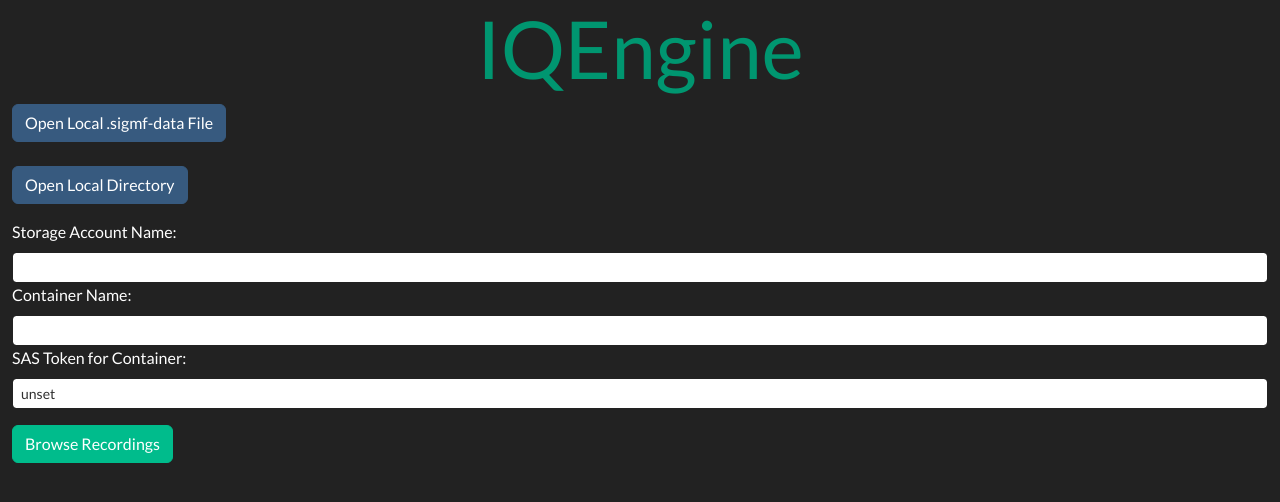
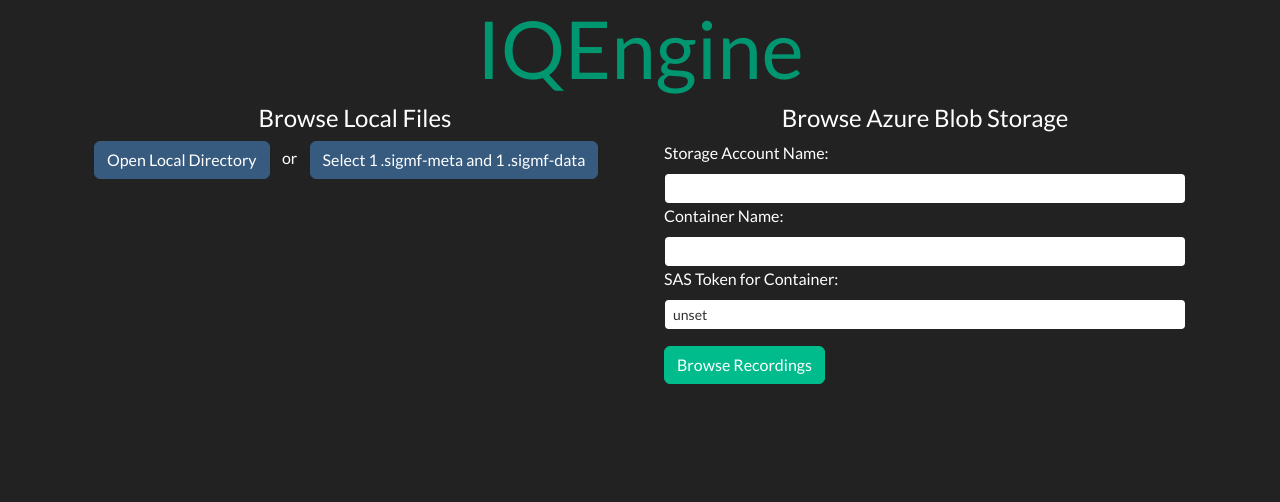
Before and after one commit to 777arc/IQEngine, a React (Create React App) app in the folder iqengine-browse/: page / in a window 1280 px wide. Shown: the top 502 px of the page. Built offline with nearby package versions, Linux system fonts and the light colour scheme; no server answers.

Commit message:
visual and code cleanups

```diff
--- a/iqengine-browse/src/App.js
+++ b/iqengine-browse/src/App.js
@@ -10,6 +10,9 @@
 import 'bootstrap/dist/css/bootstrap.min.css';
 import { Routes, Route, Navigate } from 'react-router-dom';
 import { Link } from 'react-router-dom';
+import Container from 'react-bootstrap/Container';
+import Row from 'react-bootstrap/Row';
+import Col from 'react-bootstrap/Col';
 
 class App extends Component {
   constructor(props) {
@@ -40,9 +43,16 @@
             path="/"
             element={
               <>
-                <LocalFileChooser setRecordingList={this.setRecordingList} />
-                <p></p>
-                <ConnectionStringInput setRecordingList={this.setRecordingList} />
+                <Container>
+                  <Row>
+                    <Col>
+                      <LocalFileChooser setRecordingList={this.setRecordingList} />
+                    </Col>
+                    <Col>
+                      <ConnectionStringInput setRecordingList={this.setRecordingList} />
+                    </Col>
+                  </Row>
+                </Container>
 
                 <RecordingsBrowser data={this.state.recordingList} />
               </>
--- a/iqengine-browse/src/Components/FileBrowser/ConnectionString.jsx
+++ b/iqengine-browse/src/Components/FileBrowser/ConnectionString.jsx
@@ -33,6 +33,7 @@
 
   return (
     <div id="ConnectionStringContainer" className="container-fluid">
+      <h4 style={{ textAlign: 'center' }}>Browse Azure Blob Storage</h4>
       <div className="form-group">
         <Form.Group className="mb-3" controlId="formBasicEmail">
           <Form.Label>Storage Account Name:</Form.Label>
--- a/iqengine-browse/src/Components/FileBrowser/File.js
+++ b/iqengine-browse/src/Components/FileBrowser/File.jsx
@@ -4,6 +4,7 @@
 import React, { useState } from 'react';
 import { Modal, ModalHeader, ModalBody } from 'reactstrap';
 import { Link } from 'react-router-dom';
+import Button from 'react-bootstrap/Button';
 
 export default function FileRow({ info }) {
   const [modal, setModal] = useState(false);
@@ -27,9 +28,9 @@
       <td className="align-middle">{info.sampleRate}</td>
       <td className="align-middle">
         <div>
-          <button type="button" onClick={toggle}>
+          <Button type="button" onClick={toggle}>
             {info.numberOfAnnotation}
-          </button>
+          </Button>
 
           <Modal isOpen={modal} toggle={toggle} size="lg">
             <ModalHeader toggle={toggle}>{info.name}</ModalHeader>
--- a/iqengine-browse/src/Components/FileBrowser/LocalFileChooser.jsx
+++ b/iqengine-browse/src/Components/FileBrowser/LocalFileChooser.jsx
@@ -89,9 +89,10 @@
 
   return (
     <div className="container-fluid">
-      <Button onClick={OpenFile}>Open Local .sigmf-data File</Button>
-      <br /> <br />
+      <h4 style={{ textAlign: 'center' }}>Browse Local Files</h4>
       <Button onClick={OpenDir}>Open Local Directory</Button>
+      &nbsp; &nbsp; or &nbsp; &nbsp;
+      <Button onClick={OpenFile}>Select 1 .sigmf-meta and 1 .sigmf-data</Button>
       <br />
     </div>
   );
```
Also changed, not shown: iqengine-browse/src/Components/FileBrowser/RecordingsBrowser.jsx (renamed from iqengine-browse/src/Components/FileBrowser/RecordingsBrowser.js).
